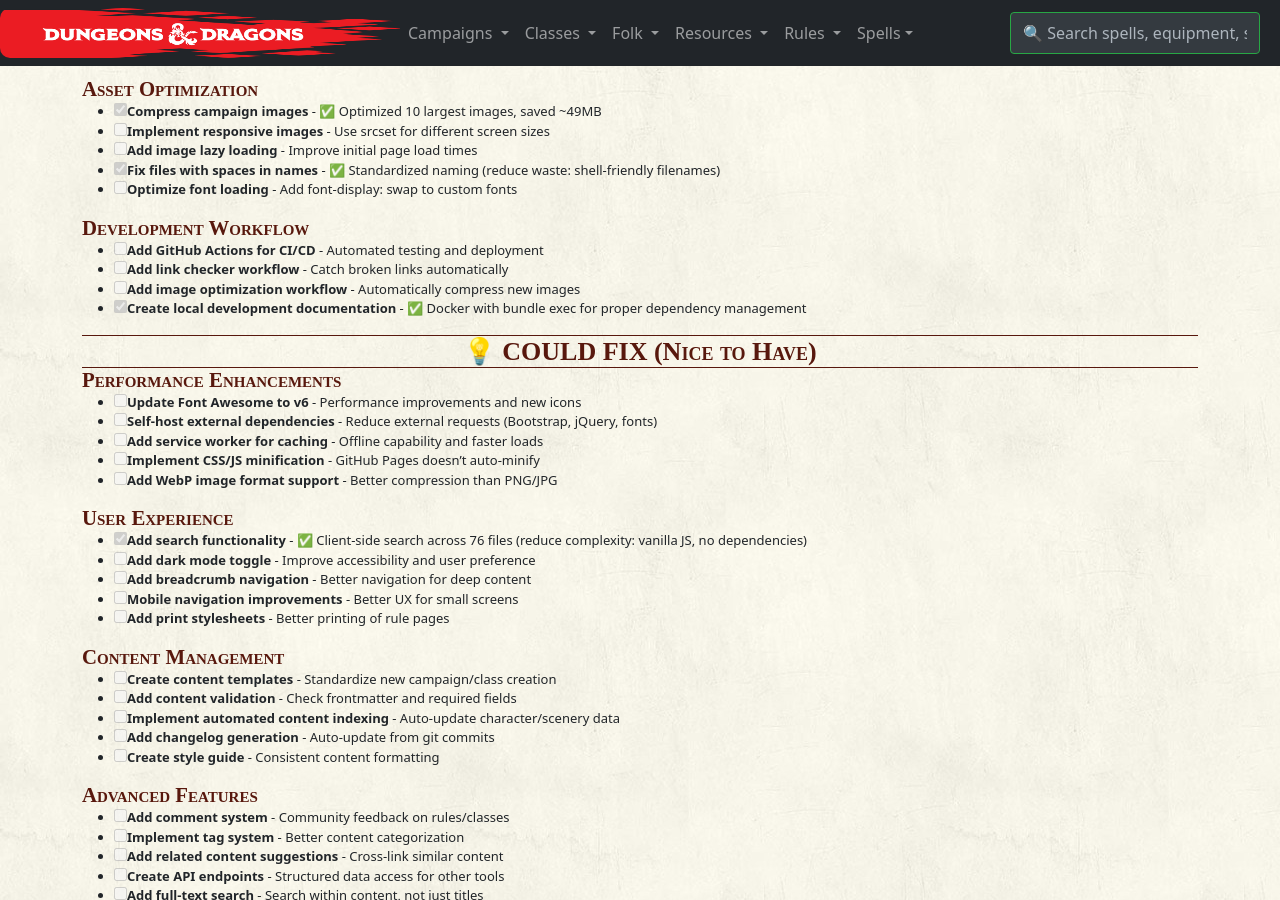
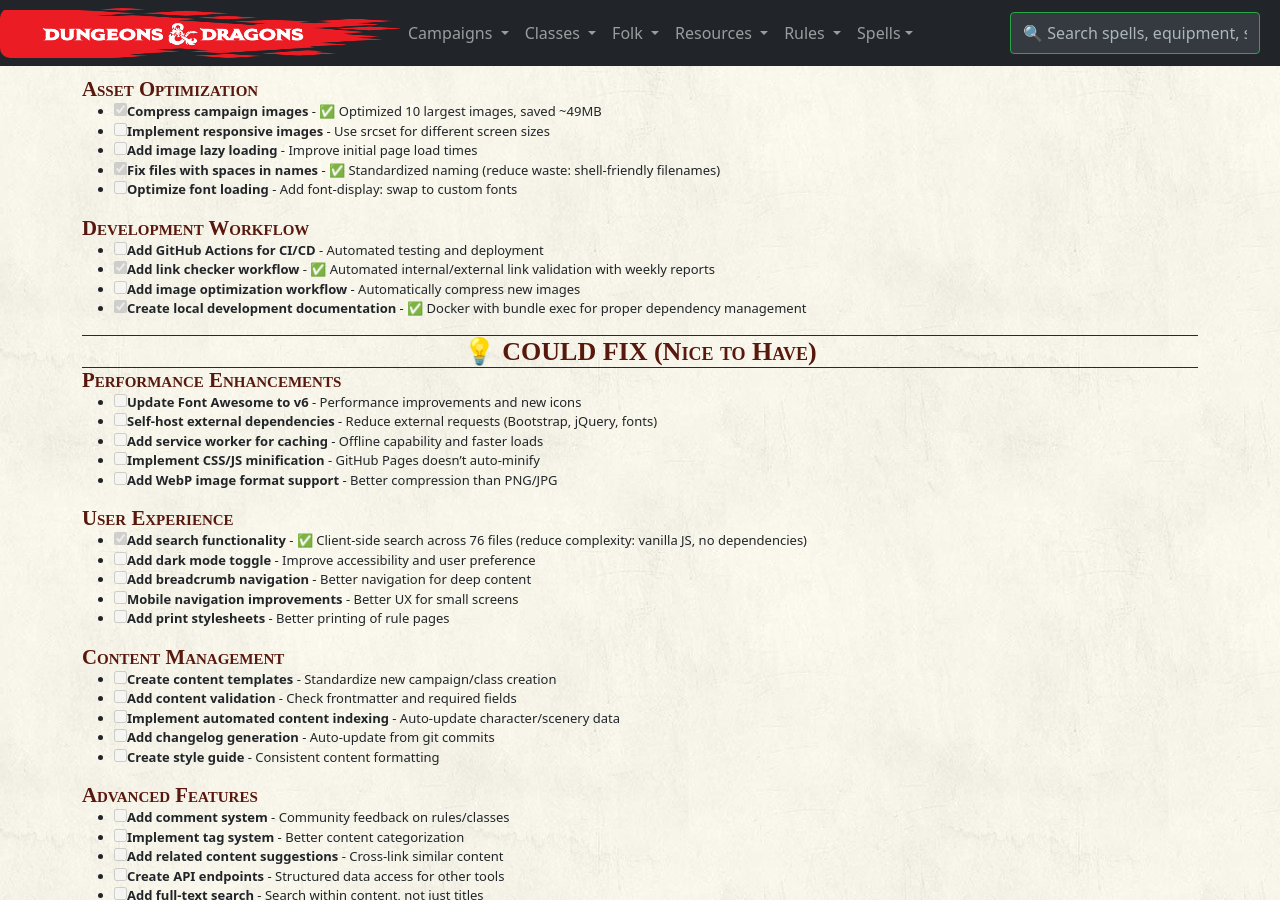
Before and after one commit to kvarak/dnd, a Jekyll site: the page built from todo.md, in a window 1280 px wide and 900 px high, scrolled down 611 px. Built offline with Jekyll 4.4.1, drawn with Linux system fonts in a browser that asks for light colours; some web fonts are replaced; our own code applies the rules of GitHub Pages for plain Markdown files; Markdown is read by kramdown in place of the engine named in the settings.

Commit message:
Add automated link checker workflow with comprehensive validation
- Create GitHub Actions workflow for internal and external link checking
- Use htmlproofer for internal links and html validation
- Use lychee for fast external link validation with rate limiting
- Run weekly on schedule and on pull requests to main branch
- Auto-create GitHub issues when broken links found on scheduled runs
- Add .lycheeignore file to exclude problematic URLs (Google Sheets, CDNs, etc.)
- Add html-proofer gem to Gemfile for CI/CD compatibility
- Exclude dynamic content pages (spells/equipment) from internal checking
- Comprehensive error handling and fallback strategies

```diff
--- a/Gemfile
+++ b/Gemfile
@@ -4,3 +4,8 @@
 
 # GitHub Pages gem (includes Jekyll and all compatible plugins)
 gem "github-pages", group: :jekyll_plugins
+
+# Development and testing gems
+group :development, :test do
+  gem "html-proofer", "~> 5.0"
+end
--- a/todo.md
+++ b/todo.md
@@ -39,7 +39,7 @@
 
 ### Development Workflow
 - [ ] **Add GitHub Actions for CI/CD** - Automated testing and deployment
-- [ ] **Add link checker workflow** - Catch broken links automatically
+- [x] **Add link checker workflow** - ✅ Automated internal/external link validation with weekly reports
 - [ ] **Add image optimization workflow** - Automatically compress new images
 - [x] **Create local development documentation** - ✅ Docker with bundle exec for proper dependency management
 
```
Also changed, not shown: .github/workflows/link-checker.yml (added), 1 other file.
